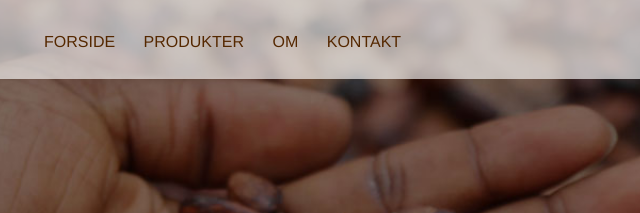
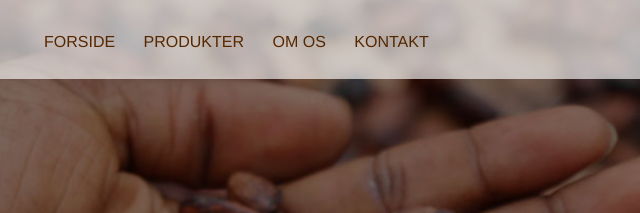
Before and after one commit to davidpauner/Kaffe-gruppe8, a plain HTML site: page index.html in a window 1280 px wide. Shown: the top 213 px of the page, 312-952 px from the left. Drawn offline with Linux system fonts and the light colour scheme; no server answers.

Commit message:
detaljer

```diff
--- a/index.html
+++ b/index.html
@@ -33,7 +33,7 @@
                         <li>
                             <a href="#splash">Forside</a>
                             <a href="#list">Produkter</a>
-                            <a href="#om_os">Om</a>
+                            <a href="#om_os">Om os</a>
                             <a href="#footer">Kontakt</a>
                         </li>
                     </ul>
--- a/style.css
+++ b/style.css
@@ -46,6 +46,11 @@ p {
 
 
 
+
+
+
+
+
 /* BURGERMENU */
 #burgermenu {
     display: flex;
@@ -58,6 +63,11 @@ p {
 #burgermenu img {
     width: 40px;
 }
+
+
+
+
+
 
 
 
@@ -104,7 +114,7 @@ header li {
 }
 
 nav {
-    opacity: 85%;
+    opacity: 90%;
 }
 
 .hidden {
```
